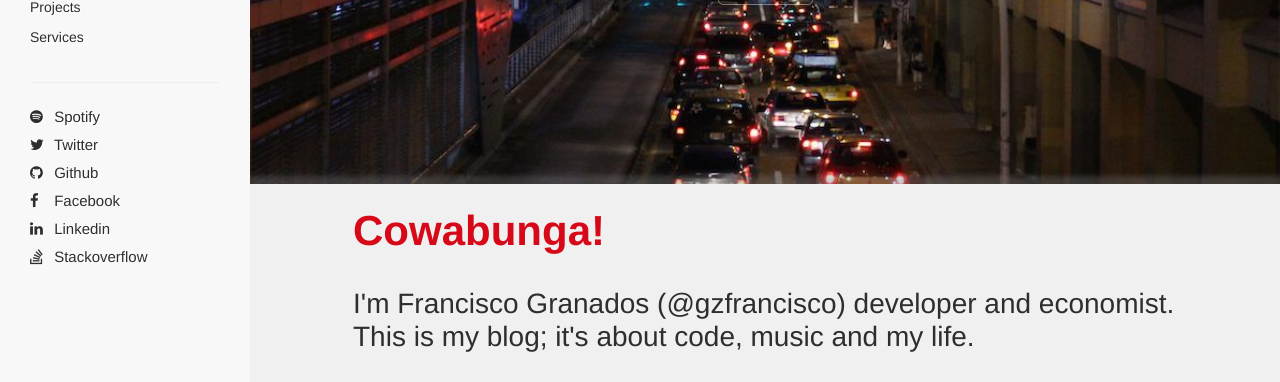
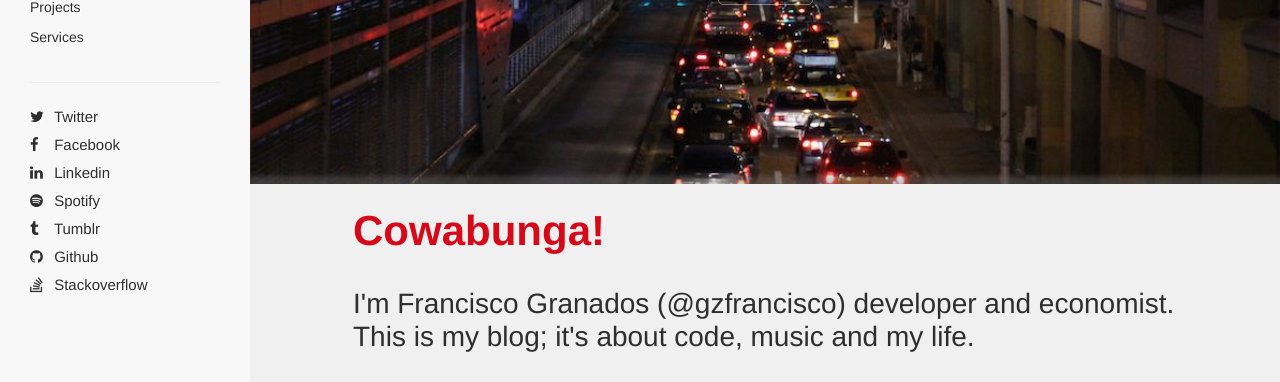
Before and after one commit to gzfrancisco/gzfrancisco.github.io, a Jekyll site: the page built from index.html, in a window 1280 px wide. Shown: the part 271-653 px from the top of the page. Built offline with Jekyll 4.4.1, drawn with Linux system fonts in a browser that asks for light colours; nearby versions of some CDN libraries; Markdown is read by kramdown in place of the engine named in the settings.

Commit message:
Update social

```diff
--- a/_includes/social.html
+++ b/_includes/social.html
@@ -1,8 +1,9 @@
 <ul>
-  <li><a href="http://open.spotify.com/user/1276392502"><i class="fa fa-spotify"></i> Spotify</a></li>
   <li><a href="https://twitter.com/gzfrancisco"><i class="fa fa-twitter"></i> Twitter</a></li>
-  <li><a href="https://github.com/gzfrancisco"><i class="fa fa-github"></i> Github</a></li>
   <li><a href="https://facebook.com/gzfrancisco"><i class="fa fa-facebook"></i> Facebook</a></li>
   <li><a href="mx.linkedin.com/in/gzfrancisco/en"><i class="fa fa-linkedin"></i> Linkedin</a></li>
+  <li><a href="http://open.spotify.com/user/1276392502"><i class="fa fa-spotify"></i> Spotify</a></li>
+  <li><a href="http://open.spotify.com/user/1276392502"><i class="fa fa-tumblr"></i> Tumblr</a></li>
+  <li><a href="https://github.com/gzfrancisco"><i class="fa fa-github"></i> Github</a></li>
   <li><a href="http://stackoverflow.com/users/485787/gzfrancisco"><i class="fa fa-stack-overflow"></i> Stackoverflow</a></li>
 </ul>
```
